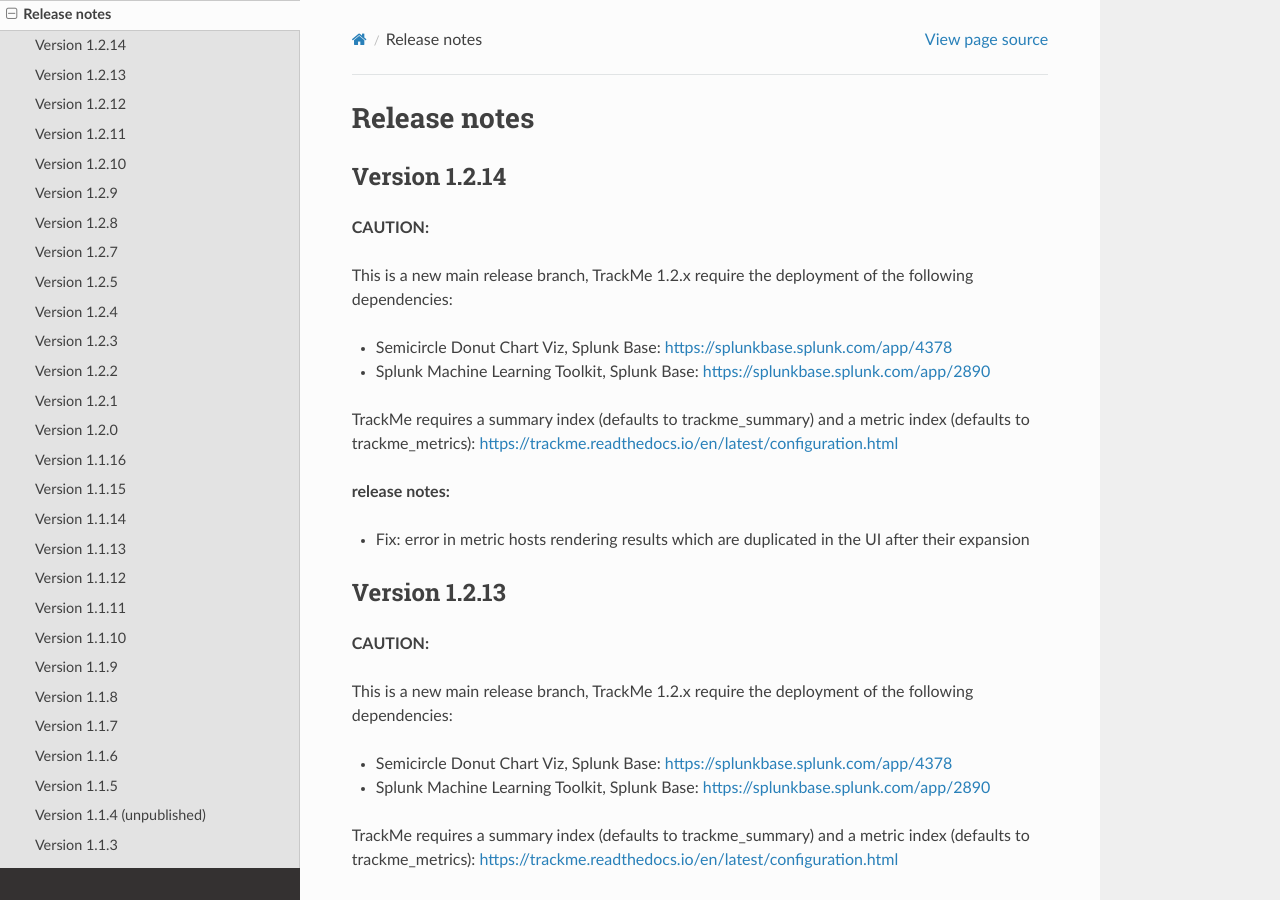
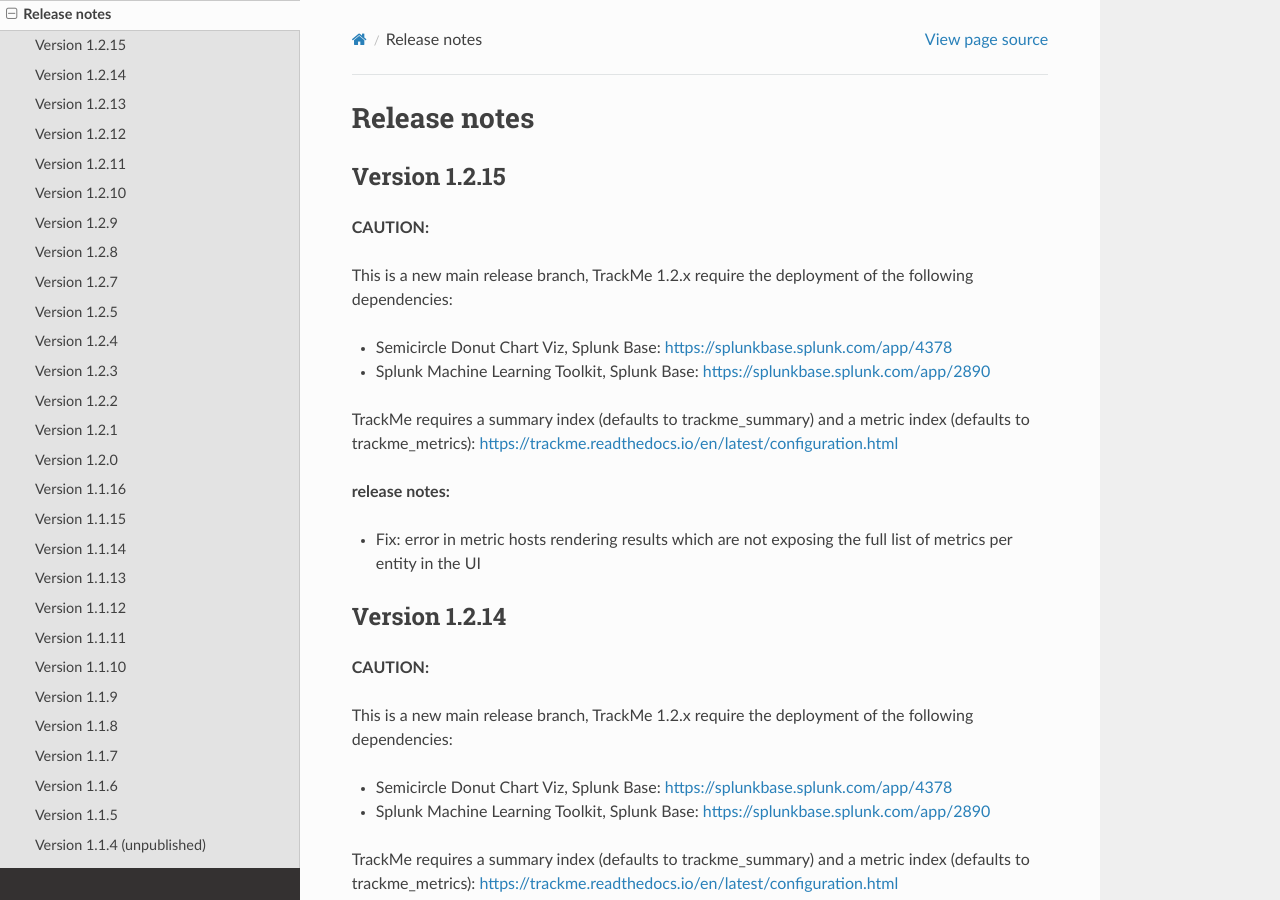
Before and after one commit to guilhemmarchand/trackme, a Sphinx documentation site: the page built from docs/releasenotes.rst, in a window 1280 px wide and 900 px high. Built offline with Sphinx 7.4.7 and the Read the Docs theme 2.0.0, drawn with Linux system fonts in a browser that asks for light colours.

Commit message:
Version 1.2.15
**CAUTION:**

This is a new main release branch, TrackMe 1.2.x require the deployment of the following dependencies:

- Semicircle Donut Chart Viz, Splunk Base: https://splunkbase.splunk.com/app/4378
- Splunk Machine Learning Toolkit, Splunk Base: https://splunkbase.splunk.com/app/2890

TrackMe requires a summary index (defaults to trackme_summary) and a metric index (defaults to trackme_metrics):
https://trackme.readthedocs.io/en/latest/configuration.html

**release notes:**

- Fix: error in metric hosts rendering results which are not exposing the full list of metrics per entity in the UI

```diff
--- a/docs/releasenotes.rst
+++ b/docs/releasenotes.rst
@@ -1,5 +1,22 @@
 Release notes
 #############
+
+Version 1.2.15
+==============
+
+**CAUTION:**
+
+This is a new main release branch, TrackMe 1.2.x require the deployment of the following dependencies:
+
+- Semicircle Donut Chart Viz, Splunk Base: https://splunkbase.splunk.com/app/4378
+- Splunk Machine Learning Toolkit, Splunk Base: https://splunkbase.splunk.com/app/2890
+
+TrackMe requires a summary index (defaults to trackme_summary) and a metric index (defaults to trackme_metrics):
+https://trackme.readthedocs.io/en/latest/configuration.html
+
+**release notes:**
+
+- Fix: error in metric hosts rendering results which are not exposing the full list of metrics per entity in the UI
 
 Version 1.2.14
 ==============
```
Also changed, not shown: 5 other files.
